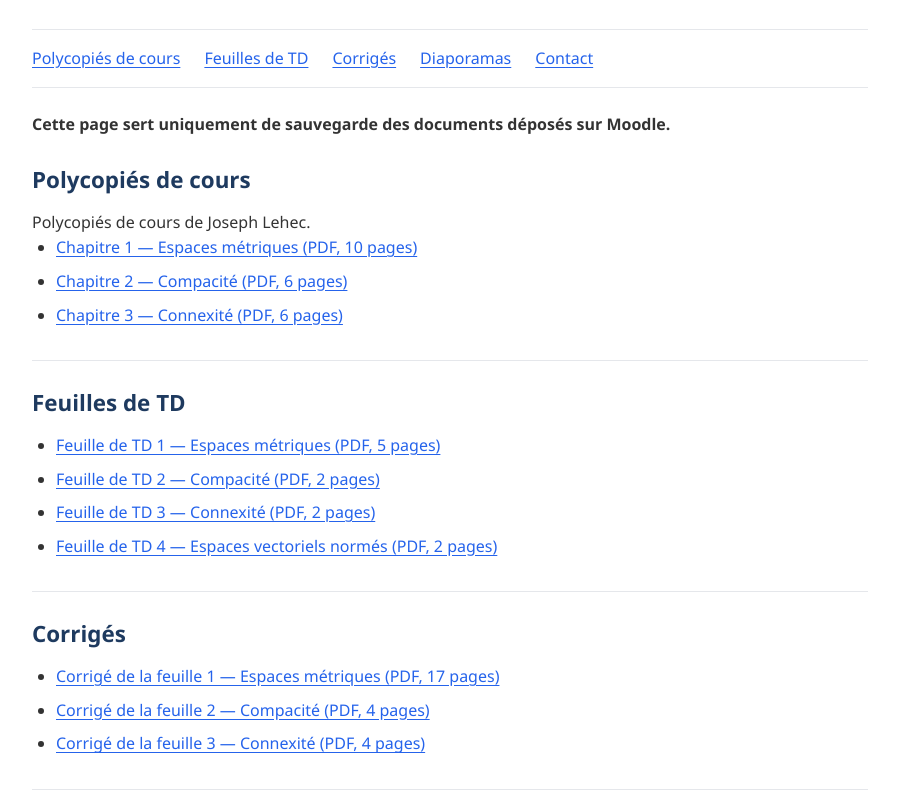
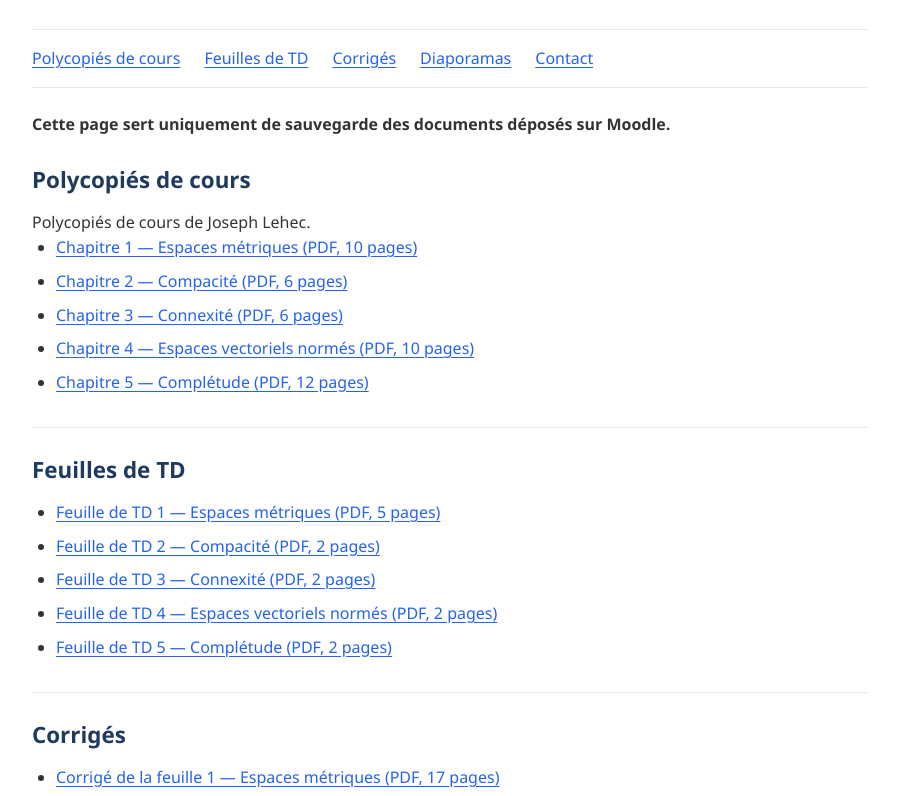
Before and after one commit to ronghan-website/ronghan, a plain HTML site: page teaching/p1-ul3ma260-2026.html in a window 1280 px wide. Shown: the part 218-1014 px from the top of the page, without its empty margins (190-1089 px from the left). Drawn offline with Linux system fonts and the light colour scheme.

Commit message:
Add new chapters and TDs to teaching materials

```diff
--- a/teaching/p1-ul3ma260-2026.html
+++ b/teaching/p1-ul3ma260-2026.html
@@ -56,6 +56,8 @@
                     <li><a href="materials/p1-ul3ma260-2026/chapitre1.pdf">Chapitre 1 — Espaces métriques (PDF, 10 pages)</a></li>
                     <li><a href="materials/p1-ul3ma260-2026/chapitre2-2.pdf">Chapitre 2 — Compacité (PDF, 6 pages)</a></li>
                     <li><a href="materials/p1-ul3ma260-2026/chapitre3.pdf">Chapitre 3 — Connexité (PDF, 6 pages)</a></li>
+                    <li><a href="materials/p1-ul3ma260-2026/chapitre4.pdf">Chapitre 4 — Espaces vectoriels normés (PDF, 10 pages)</a></li>
+                    <li><a href="materials/p1-ul3ma260-2026/chapitre5.pdf">Chapitre 5 — Complétude (PDF, 12 pages)</a></li>
                 </ul>
             </section>
 
@@ -66,6 +68,7 @@
                     <li><a href="materials/p1-ul3ma260-2026/L3MA206TD2.pdf">Feuille de TD 2 — Compacité (PDF, 2 pages)</a></li>
                     <li><a href="materials/p1-ul3ma260-2026/L3MA260_TD3.pdf">Feuille de TD 3 — Connexité (PDF, 2 pages)</a></li>
                     <li><a href="materials/p1-ul3ma260-2026/feuille4.pdf">Feuille de TD 4 — Espaces vectoriels normés (PDF, 2 pages)</a></li>
+                    <li><a href="materials/p1-ul3ma260-2026/feuille5.pdf">Feuille de TD 5 — Complétude (PDF, 2 pages)</a></li>
                 </ul>
             </section>
 
```
